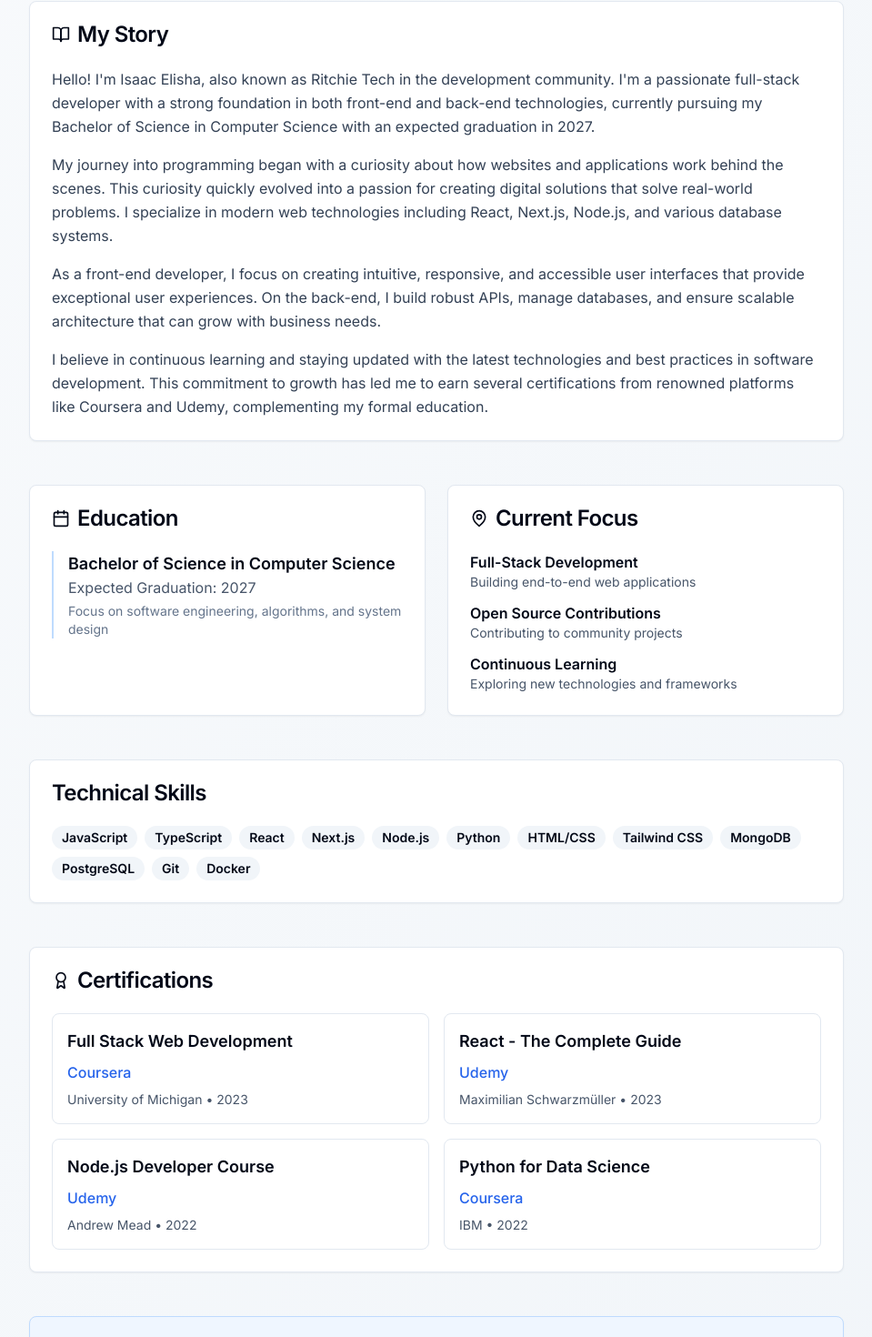
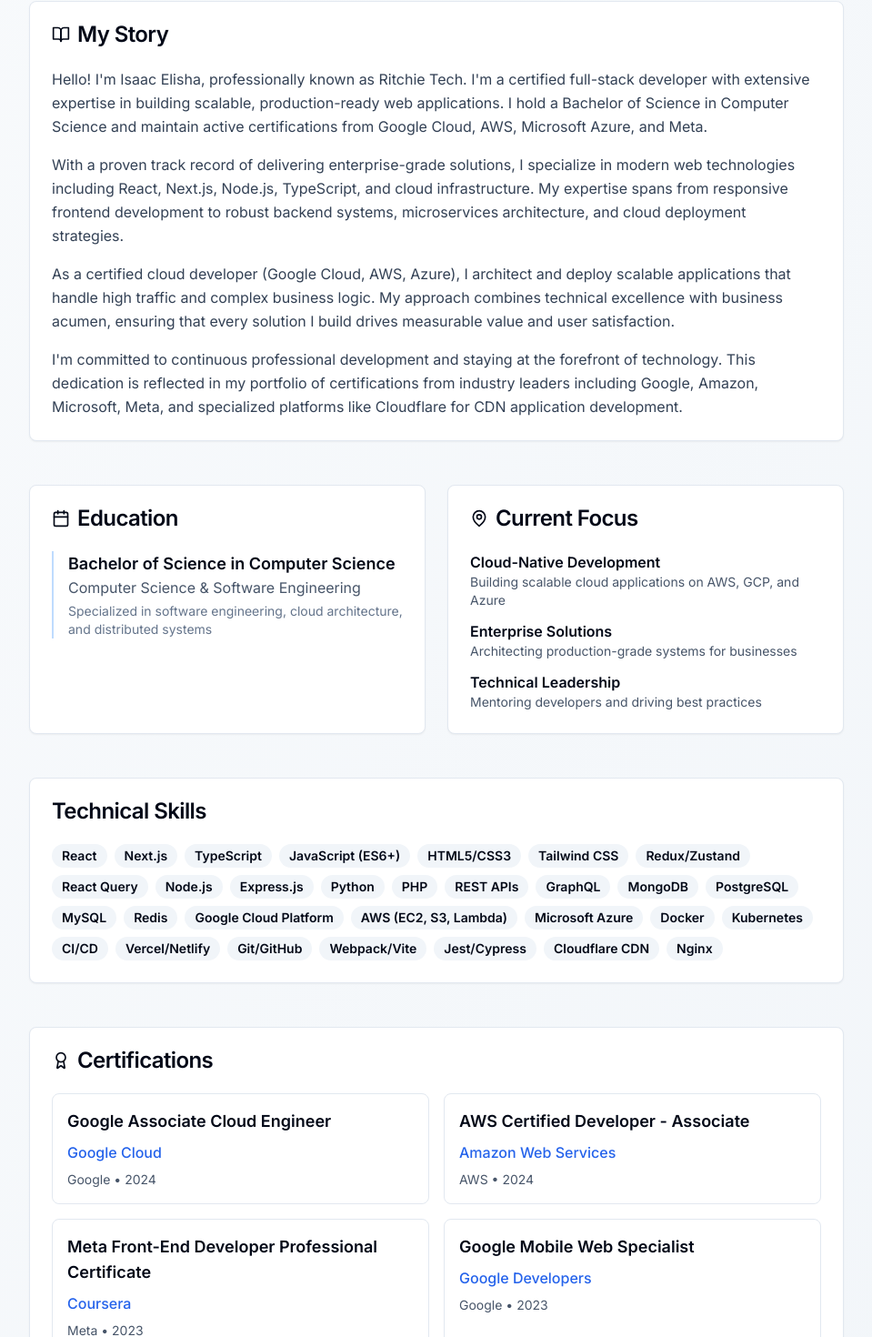
Before and after one commit to RITCHIEMEDIA/Ritchie-tech, a Next.js app: page /about in a window 1280 px wide. Shown: the part 324-1794 px from the top of the page at 91% size, without its empty margins (160-1119 px from the left). Built offline with nearby package versions, Linux system fonts and the light colour scheme.

Commit message:
By RITCHIETECH

```diff
--- a/app/about/page.tsx
+++ b/app/about/page.tsx
@@ -6,44 +6,103 @@
 
 export default function About() {
   const skills = [
-    "JavaScript",
-    "TypeScript",
+    // Frontend
     "React",
     "Next.js",
+    "TypeScript",
+    "JavaScript (ES6+)",
+    "HTML5/CSS3",
+    "Tailwind CSS",
+    "Redux/Zustand",
+    "React Query",
+    // Backend
     "Node.js",
+    "Express.js",
     "Python",
-    "HTML/CSS",
-    "Tailwind CSS",
+    "PHP",
+    "REST APIs",
+    "GraphQL",
+    // Databases
     "MongoDB",
     "PostgreSQL",
-    "Git",
+    "MySQL",
+    "Redis",
+    // Cloud & DevOps
+    "Google Cloud Platform",
+    "AWS (EC2, S3, Lambda)",
+    "Microsoft Azure",
     "Docker",
+    "Kubernetes",
+    "CI/CD",
+    "Vercel/Netlify",
+    // Tools & Others
+    "Git/GitHub",
+    "Webpack/Vite",
+    "Jest/Cypress",
+    "Cloudflare CDN",
+    "Nginx",
   ]
 
   const certifications = [
     {
-      title: "Full Stack Web Development",
+      title: "Google Associate Cloud Engineer",
+      platform: "Google Cloud",
+      year: "2024",
+      issuer: "Google",
+    },
+    {
+      title: "AWS Certified Developer - Associate",
+      platform: "Amazon Web Services",
+      year: "2024",
+      issuer: "AWS",
+    },
+    {
+      title: "Meta Front-End Developer Professional Certificate",
+      platform: "Coursera",
+      year: "2023",
+      issuer: "Meta",
+    },
+    {
+      title: "Google Mobile Web Specialist",
+      platform: "Google Developers",
+      year: "2023",
+      issuer: "Google",
+    },
+    {
+      title: "Microsoft Certified: Azure Developer Associate",
+      platform: "Microsoft",
+      year: "2024",
+      issuer: "Microsoft",
+    },
+    {
+      title: "CDN App Developer Certification",
+      platform: "Cloudflare",
+      year: "2023",
+      issuer: "Cloudflare",
+    },
+    {
+      title: "Full Stack Web Development Specialization",
       platform: "Coursera",
       year: "2023",
       issuer: "University of Michigan",
     },
     {
-      title: "React - The Complete Guide",
+      title: "React - The Complete Guide (incl Hooks, React Router, Redux)",
       platform: "Udemy",
       year: "2023",
       instructor: "Maximilian Schwarzmüller",
     },
     {
-      title: "Node.js Developer Course",
+      title: "Node.js - The Complete Developer Bootcamp",
       platform: "Udemy",
       year: "2022",
       instructor: "Andrew Mead",
     },
     {
-      title: "Python for Data Science",
-      platform: "Coursera",
-      year: "2022",
-      issuer: "IBM",
+      title: "Advanced JavaScript and TypeScript Patterns",
+      platform: "Frontend Masters",
+      year: "2024",
+      issuer: "Frontend Masters",
     },
   ]
 
@@ -63,7 +122,7 @@
           <div className="text-center space-y-4">
             <h1 className="text-4xl md:text-5xl font-bold text-slate-900 dark:text-white">About RITCHIE</h1>
             <p className="text-xl text-slate-600 dark:text-slate-300">
-              Full-Stack Developer | Software Developer | Tech Enthusiast
+              Certified Full-Stack Developer | Cloud Solutions Architect | Software Engineering Professional
             </p>
             <div className="flex flex-col sm:flex-row gap-4 justify-center mt-6">
               <Button asChild>
@@ -91,25 +150,26 @@
             </CardHeader>
             <CardContent className="space-y-4 text-slate-700 dark:text-slate-300 leading-relaxed">
               <p>
-                Hello! I'm Isaac Elisha, also known as Ritchie Tech in the development community. I'm a passionate
-                full-stack developer with a strong foundation in both front-end and back-end technologies, currently
-                pursuing my Bachelor of Science in Computer Science with an expected graduation in 2027.
+                Hello! I'm Isaac Elisha, professionally known as Ritchie Tech. I'm a certified full-stack developer
+                with extensive expertise in building scalable, production-ready web applications. I hold a
+                Bachelor of Science in Computer Science and maintain active certifications from Google Cloud,
+                AWS, Microsoft Azure, and Meta.
               </p>
               <p>
-                My journey into programming began with a curiosity about how websites and applications work behind the
-                scenes. This curiosity quickly evolved into a passion for creating digital solutions that solve
-                real-world problems. I specialize in modern web technologies including React, Next.js, Node.js, and
-                various database systems.
+                With a proven track record of delivering enterprise-grade solutions, I specialize in modern web
+                technologies including React, Next.js, Node.js, TypeScript, and cloud infrastructure. My expertise
+                spans from responsive frontend development to robust backend systems, microservices architecture,
+                and cloud deployment strategies.
               </p>
               <p>
-                As a front-end developer, I focus on creating intuitive, responsive, and accessible user interfaces that
-                provide exceptional user experiences. On the back-end, I build robust APIs, manage databases, and ensure
-                scalable architecture that can grow with business needs.
+                As a certified cloud developer (Google Cloud, AWS, Azure), I architect and deploy scalable applications
+                that handle high traffic and complex business logic. My approach combines technical excellence with
+                business acumen, ensuring that every solution I build drives measurable value and user satisfaction.
               </p>
               <p>
-                I believe in continuous learning and staying updated with the latest technologies and best practices in
-                software development. This commitment to growth has led me to earn several certifications from renowned
-                platforms like Coursera and Udemy, complementing my formal education.
+                I'm committed to continuous professional development and staying at the forefront of technology.
+                This dedication is reflected in my portfolio of certifications from industry leaders including Google,
+                Amazon, Microsoft, Meta, and specialized platforms like Cloudflare for CDN application development.
               </p>
             </CardContent>
           </Card>
@@ -127,9 +187,9 @@
                 <div className="space-y-4">
                   <div className="border-l-2 border-blue-200 dark:border-blue-800 pl-4">
                     <h3 className="font-semibold text-lg">Bachelor of Science in Computer Science</h3>
-                    <p className="text-slate-600 dark:text-slate-400">Expected Graduation: 2027</p>
+                    <p className="text-slate-600 dark:text-slate-400">Computer Science & Software Engineering</p>
                     <p className="text-sm text-slate-500 dark:text-slate-500 mt-1">
-                      Focus on software engineering, algorithms, and system design
+                      Specialized in software engineering, cloud architecture, and distributed systems
                     </p>
                   </div>
                 </div>
@@ -146,17 +206,17 @@
               <CardContent>
                 <div className="space-y-3">
                   <div>
-                    <h3 className="font-semibold">Full-Stack Development</h3>
-                    <p className="text-sm text-slate-600 dark:text-slate-400">Building end-to-end web applications</p>
+                    <h3 className="font-semibold">Cloud-Native Development</h3>
+                    <p className="text-sm text-slate-600 dark:text-slate-400">Building scalable cloud applications on AWS, GCP, and Azure</p>
                   </div>
                   <div>
-                    <h3 className="font-semibold">Open Source Contributions</h3>
-                    <p className="text-sm text-slate-600 dark:text-slate-400">Contributing to community projects</p>
+                    <h3 className="font-semibold">Enterprise Solutions</h3>
+                    <p className="text-sm text-slate-600 dark:text-slate-400">Architecting production-grade systems for businesses</p>
                   </div>
                   <div>
-                    <h3 className="font-semibold">Continuous Learning</h3>
+                    <h3 className="font-semibold">Technical Leadership</h3>
                     <p className="text-sm text-slate-600 dark:text-slate-400">
-                      Exploring new technologies and frameworks
+                      Mentoring developers and driving best practices
                     </p>
                   </div>
                 </div>
--- a/app/layout.tsx
+++ b/app/layout.tsx
@@ -11,28 +11,28 @@
 export const metadata: Metadata = {
   metadataBase: new URL("https://isaac-elisha.vercel.app"),
   title: {
-    default: "Isaac Elisha - Full-Stack Developer",
+    default: "Isaac Elisha - Certified Full-Stack Developer & Cloud Architect",
     template: "%s | Isaac Elisha",
   },
   description:
-    "Full-Stack Developer and Computer Science Student passionate about creating innovative web solutions. Specializing in React, Next.js, and modern web technologies.",
-  keywords: ["Isaac Elisha", "Ritchie Tech", "Full-Stack Developer", "React", "Next.js", "Web Development"],
+    "Certified Full-Stack Developer specializing in scalable cloud solutions. Google Cloud, AWS & Azure certified. Expert in React, Next.js, TypeScript, and enterprise web applications.",
+  keywords: ["Isaac Elisha", "Ritchie Tech", "Full-Stack Developer", "Cloud Architect", "React Expert", "Next.js Developer", "Google Cloud Certified", "AWS Certified", "Azure Developer", "TypeScript", "Web Development", "Enterprise Solutions"],
   authors: [{ name: "Isaac Elisha" }],
   creator: "Isaac Elisha",
   openGraph: {
     type: "website",
     locale: "en_US",
     url: "https://isaac-elisha.vercel.app",
-    title: "Isaac Elisha - Full-Stack Developer",
+    title: "Isaac Elisha - Certified Full-Stack Developer & Cloud Architect",
     description:
-      "Full-Stack Developer and Computer Science Student passionate about creating innovative web solutions.",
+      "Certified Full-Stack Developer with Google Cloud, AWS & Azure certifications. Building enterprise-grade web solutions.",
     siteName: "Isaac Elisha Portfolio",
   },
   twitter: {
     card: "summary_large_image",
-    title: "Isaac Elisha - Full-Stack Developer",
+    title: "Isaac Elisha - Certified Full-Stack Developer & Cloud Architect",
     description:
-      "Full-Stack Developer and Computer Science Student passionate about creating innovative web solutions.",
+      "Certified Full-Stack Developer with Google Cloud, AWS & Azure certifications. Building enterprise-grade web solutions.",
   },
   robots: {
     index: true,
--- a/app/page.tsx
+++ b/app/page.tsx
@@ -137,9 +137,9 @@
               <div className="w-12 h-12 bg-green-100 dark:bg-green-900 rounded-lg flex items-center justify-center mx-auto mb-4">
                 <span className="text-2xl">🎓</span>
               </div>
-              <h3 className="text-xl font-semibold mb-2">CS Student</h3>
+              <h3 className="text-xl font-semibold mb-2">Certified Developer</h3>
               <p className="text-slate-600 dark:text-slate-300">
-                Bachelor of Science in Computer Science, expected graduation 2027
+                BSc Computer Science with Google & AWS Developer Certifications
               </p>
             </CardContent>
           </Card>
--- a/components/structured-data.tsx
+++ b/components/structured-data.tsx
@@ -11,14 +11,56 @@
       "https://www.linkedin.com/in/isaac-elisha-a1701b371",
       "https://wa.me/2349079928298"
     ],
-    "jobTitle": "Full-Stack Developer",
+    "jobTitle": "Certified Full-Stack Developer & Cloud Solutions Architect",
     "worksFor": {
       "@type": "Organization",
       "name": "Ritchie Tech"
     },
-    "description": "Full-Stack Developer building scalable web solutions for businesses and startups. Specializing in React, Next.js, and modern web technologies.",
+    "description": "Certified Full-Stack Developer and Cloud Solutions Architect specializing in scalable enterprise applications. Google Cloud, AWS, and Azure certified professional with expertise in React, Next.js, TypeScript, and modern cloud infrastructure.",
     "email": "ritchietech01@gmail.com",
     "telephone": "+234-907-992-8298",
+    "alumniOf": {
+      "@type": "EducationalOrganization",
+      "name": "Computer Science Program"
+    },
+    "hasCredential": [
+      {
+        "@type": "EducationalOccupationalCredential",
+        "name": "Google Associate Cloud Engineer",
+        "credentialCategory": "certification",
+        "recognizedBy": {
+          "@type": "Organization",
+          "name": "Google Cloud"
+        }
+      },
+      {
+        "@type": "EducationalOccupationalCredential",
+        "name": "AWS Certified Developer - Associate",
+        "credentialCategory": "certification",
+        "recognizedBy": {
+          "@type": "Organization",
+          "name": "Amazon Web Services"
+        }
+      },
+      {
+        "@type": "EducationalOccupationalCredential",
+        "name": "Microsoft Certified: Azure Developer Associate",
+        "credentialCategory": "certification",
+        "recognizedBy": {
+          "@type": "Organization",
+          "name": "Microsoft"
+        }
+      },
+      {
+        "@type": "EducationalOccupationalCredential",
+        "name": "Meta Front-End Developer Professional Certificate",
+        "credentialCategory": "certification",
+        "recognizedBy": {
+          "@type": "Organization",
+          "name": "Meta"
+        }
+      }
+    ],
     "knowsAbout": [
       "JavaScript",
       "TypeScript",
@@ -26,8 +68,16 @@
       "Next.js",
       "Node.js",
       "Full-Stack Development",
+      "Cloud Architecture",
+      "Google Cloud Platform",
+      "Amazon Web Services",
+      "Microsoft Azure",
+      "Software Engineering",
       "Web Development",
-      "Software Engineering"
+      "Enterprise Applications",
+      "Microservices",
+      "Docker",
+      "Kubernetes"
     ]
   }
 
```
Also changed, not shown: lib/seo.ts (+24 -18 lines), 2 other files (tests, documents, lock files or other folders).
